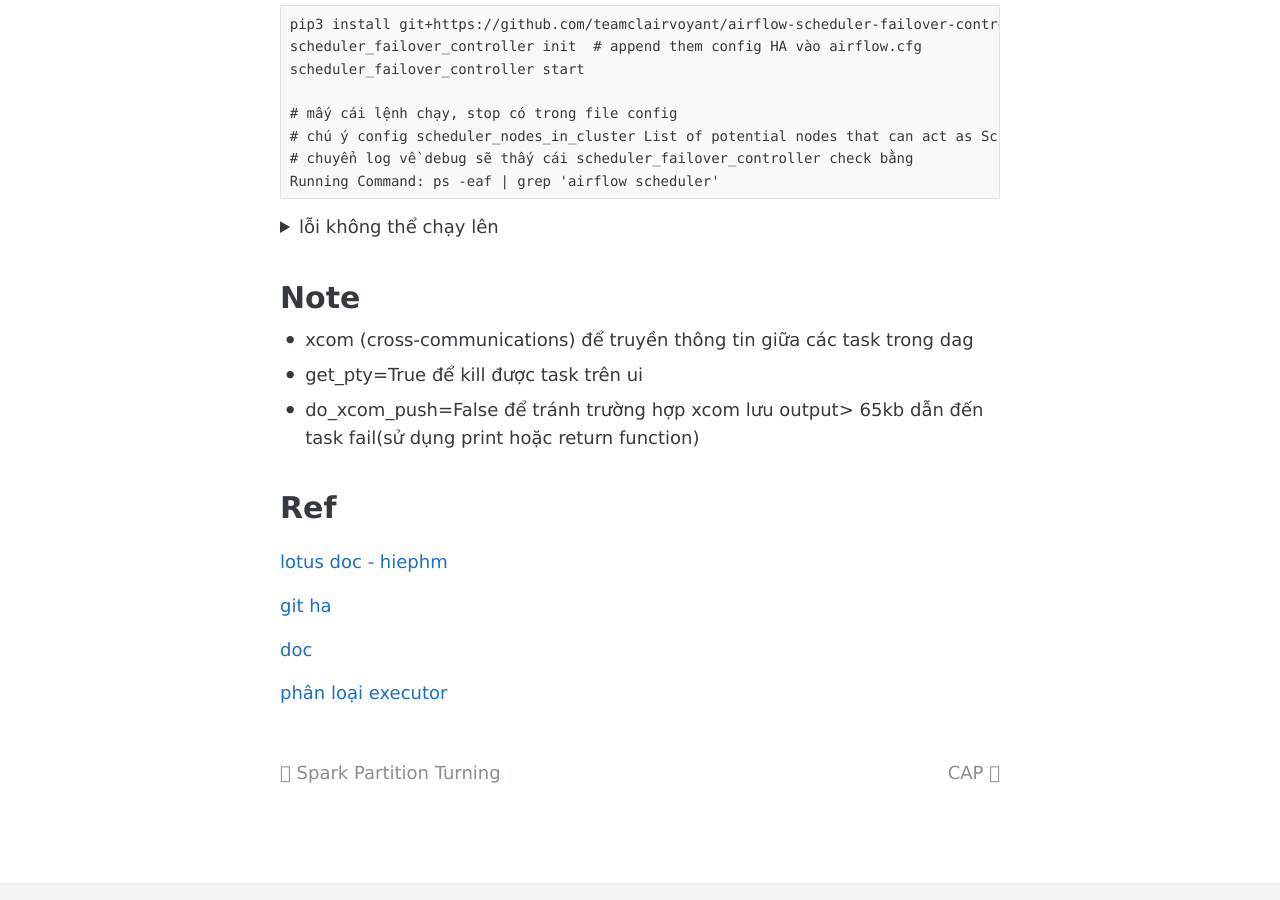
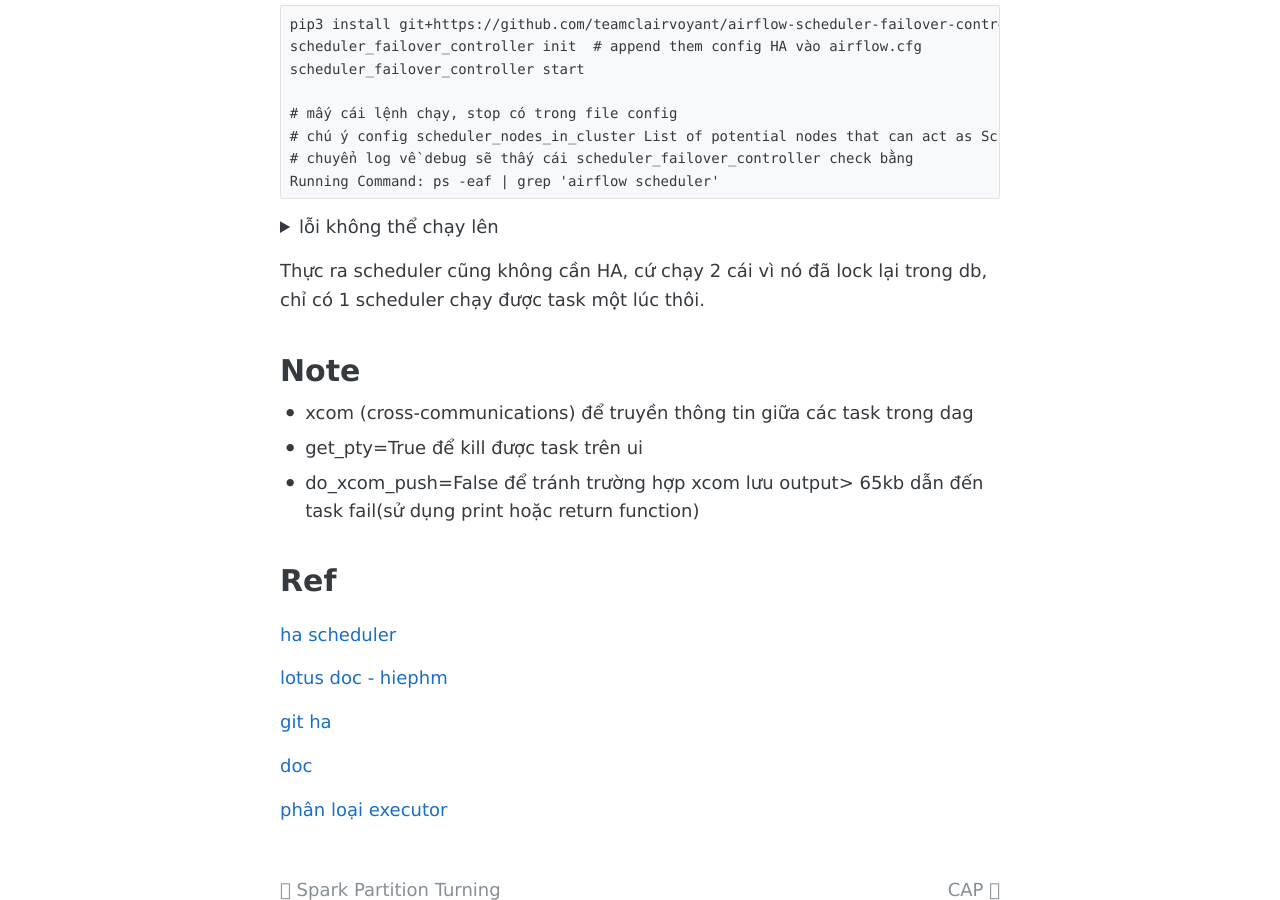
Before and after one commit to longpt233/longpt233.github.io, a Jekyll site: the page built from _posts/2024-02-20-airflow-ha.md, in a window 1280 px wide and 900 px high, scrolled down 1464 px. Built offline with Jekyll 4.4.1, drawn with Linux system fonts in a browser that asks for light colours.

Commit message:
Update 2024-02-20-airflow-ha.md

````diff
--- a/_posts/2024-02-20-airflow-ha.md
+++ b/_posts/2024-02-20-airflow-ha.md
@@ -290,6 +290,8 @@ https://github.com/teamclairvoyant/airflow-scheduler-failover-controller/issues/
 ```
 </details>
 
+Thực ra scheduler cũng không cần HA, cứ chạy 2 cái vì nó đã lock lại trong db, chỉ có 1 scheduler chạy được task một lúc thôi.
+
 
 
 # Note
@@ -301,6 +303,8 @@ https://github.com/teamclairvoyant/airflow-scheduler-failover-controller/issues/
 
 # Ref
 
+[ha scheduler](https://airflow.apache.org/docs/apache-airflow/stable/administration-and-deployment/scheduler.html)
+
 [lotus doc - hiephm](https://lotus.vn/w/blog/gioi-thieu-ve-airflow-va-trien-khai-kien-truc-ha-348074727123714048.htm)
 
 [git  ha](https://github.com/teamclairvoyant/airflow-scheduler-failover-controller)
````
